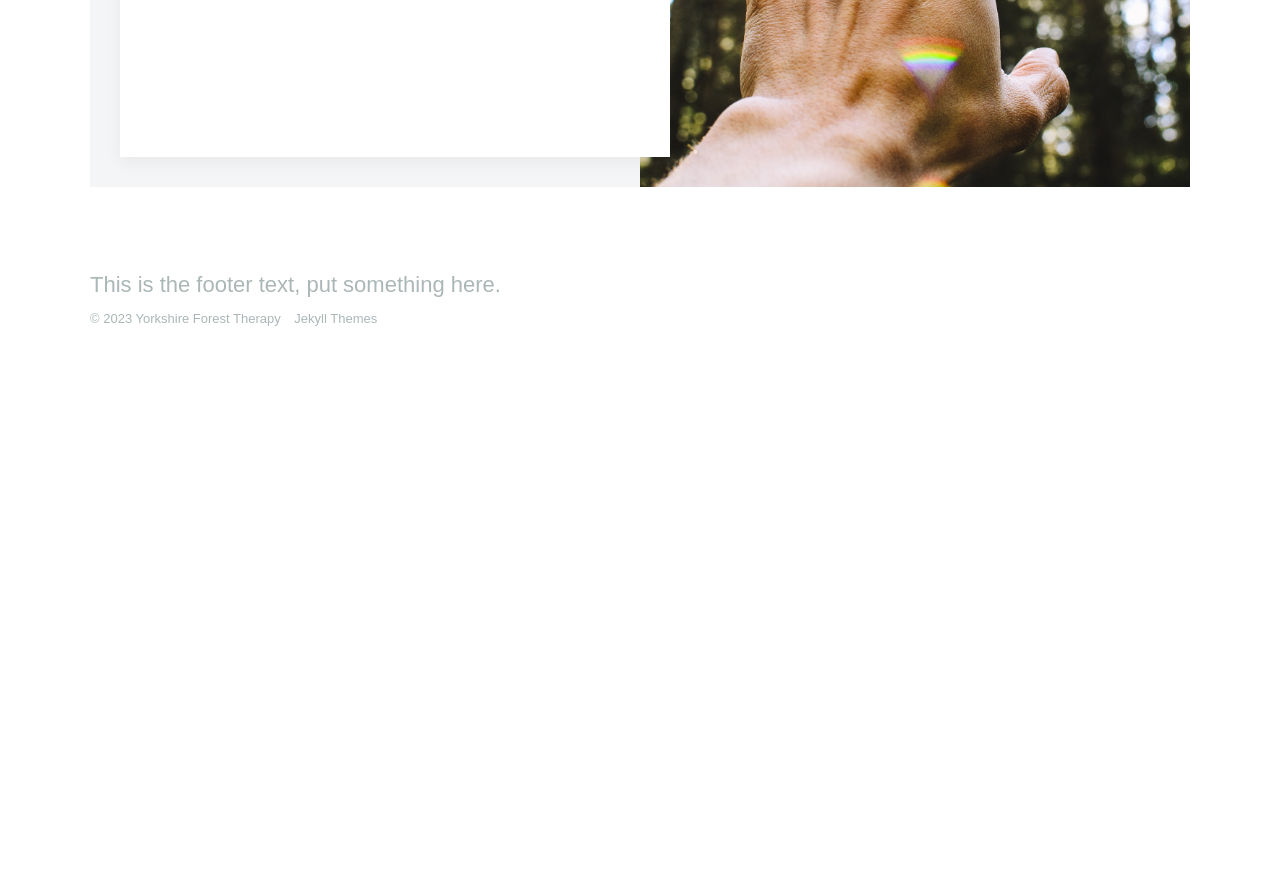
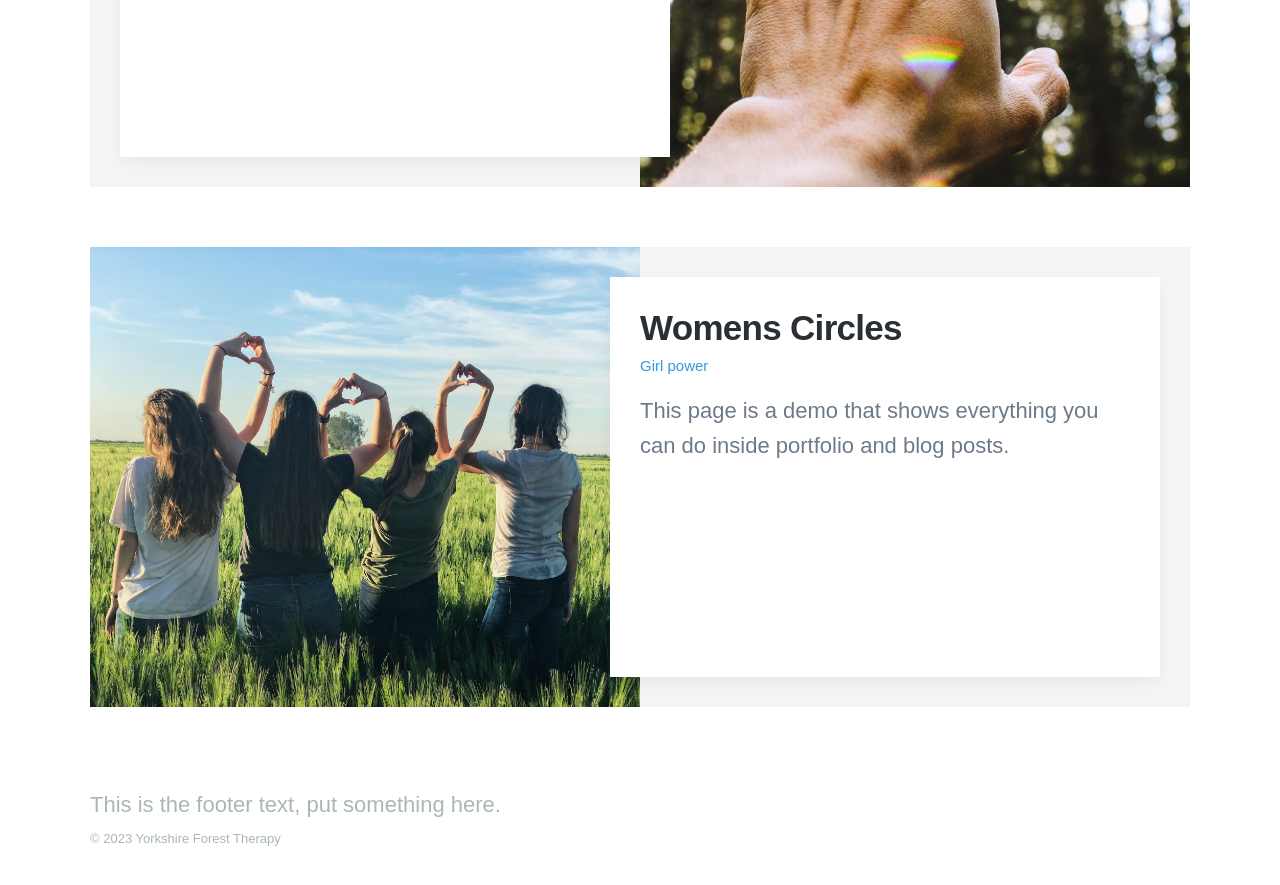
Before and after one commit to geftactics/yorkshireforesttherapy, a Jekyll site: the page built from index.html, in a window 1280 px wide and 900 px high, scrolled down 1447 px. Shown: the top 885 px of the window. Built offline with Jekyll 4.4.1, drawn with Linux system fonts in a browser that asks for light colours; nearby versions of some CDN libraries; some web fonts are replaced; before the commit the page ends 1852 px from its top, so only the background shows below that; some of the changed lines change nothing that is shown.

Commit message:
more pages

````diff
--- a/_includes/footer.html
+++ b/_includes/footer.html
@@ -6,7 +6,6 @@
 
 		<div class="footer__copyright">
 			<span>© {{ 'now' | date: "%Y" }} {{ site.data.settings.basic_settings.site_title }}</span>
-			<a href="https://jekyllthemes.io" target="_blank">Jekyll Themes</a>
 		</div>
 
 		{% include socials.html %}
--- /dev/null
+++ b/_projects/womens-circles.md
@@ -0,0 +1,106 @@
+---
+title: 'Womens Circles'
+subtitle: 'Girl power'
+date: 2016-06-30 00:00:00
+description: This page is a demo that shows everything you can do inside portfolio and blog posts.
+featured_image: '/images/womens-circles.jpg'
+---
+
+![](/images/demo/demo-landscape.jpg)
+
+## Demo content
+
+This page is a demo that shows everything you can do inside portfolio and blog posts.
+
+We've included everything you need to create engaging posts about your work, and show off your case studies in a beautiful way.
+
+**Obviously,** we’ve styled up *all the basic* text formatting options [available in markdown](https://github.com/adam-p/markdown-here/wiki/Markdown-Cheatsheet).
+
+You can create lists:
+
+* Simple bulleted lists
+* Like this one
+* Are cool
+
+And:
+
+1. Numbered lists
+2. Like this other one
+3. Are great too
+
+You can also add blockquotes, which are shown at a larger width to help break up the layout and draw attention to key parts of your content:
+
+> “Simple can be harder than complex: You have to work hard to get your thinking clean to make it simple. But it’s worth it in the end because once you get there, you can move mountains.”
+
+The theme also supports markdown tables:
+
+| Item                 | Author        | Supports tables? | Price |
+|----------------------|---------------|------------------|-------|
+| Duet Jekyll Theme    | Jekyll Themes | Yes              | $49   |
+| Index Jekyll Theme   | Jekyll Themes | Yes              | $49   |
+| Journal Jekyll Theme | Jekyll Themes | Yes              | $49   |
+
+And footnotes[^1], which link to explanations[^2] at the bottom of the page[^3].
+
+[^1]: Beautiful modern, minimal theme design.
+[^2]: Powerful features to show off your work.
+[^3]: Maintained and supported by the theme developer.
+
+You can throw in some horizontal rules too:
+
+---
+
+### Image galleries
+
+Here's a really neat custom feature we added – galleries:
+
+<div class="gallery" data-columns="3">
+	<img src="/images/demo/demo-portrait.jpg">
+	<img src="/images/demo/demo-landscape.jpg">
+	<img src="/images/demo/demo-square.jpg">
+	<img src="/images/demo/demo-landscape-2.jpg">
+</div>
+
+Inspired by the Galleries feature from WordPress, we've made it easy to create grid layouts for your images. Just use a bit of simple HTML in your post to create a masonry grid image layout:
+
+```html
+<div class="gallery" data-columns="3">
+    <img src="/images/demo/demo-portrait.jpg">
+    <img src="/images/demo/demo-landscape.jpg">
+    <img src="/images/demo/demo-square.jpg">
+    <img src="/images/demo/demo-landscape-2.jpg">
+</div>
+```
+
+*See what we did there? Code and syntax highlighting is built-in too!*
+
+Change the number inside the 'columns' setting to create different types of gallery for all kinds of purposes. You can even click on each image to seamlessly enlarge it on the page.
+
+---
+
+### Image carousels
+
+Here's another gallery with only one column, which creates a carousel slide-show instead.
+
+A nice little feature: the carousel only advances when it is in view, so your visitors won't scroll down to find it half way through your images.
+
+<div class="gallery" data-columns="1">
+	<img src="/images/demo/demo-landscape.jpg">
+	<img src="/images/demo/demo-landscape-2.jpg">
+</div>
+
+### What about videos?
+
+Videos are an awesome way to show off your work in a more engaging and personal way, and we’ve made sure they work great on our themes. Just paste an embed code from YouTube or Vimeo, and the theme makes sure it displays perfectly:
+
+<iframe src="https://player.vimeo.com/video/148003889" width="640" height="360" frameborder="0" allowfullscreen></iframe>
+
+---
+
+## Pretty cool, huh?
+
+We've packed this theme with powerful features to show off your work.
+
+Why not put them to use on your new portfolio?
+
+<a href="https://jekyllthemes.io/theme/personal-website-jekyll-theme" class="button button--large">Get This Theme</a>
--- a/blog/index.html
+++ b/blog/index.html
@@ -2,7 +2,7 @@
 layout: default
 title: Blog
 description: Personal includes a simple blog with pagination.
-featured_image: /images/demo/blog.jpg
+featured_image: /images/blog.jpg
 ---
 
 <section class="hero hero--single">
@@ -13,7 +13,7 @@ featured_image: /images/demo/blog.jpg
 
 	<div class="wrap">
 
-		<h1>What I've been up to</h1>
+		<h1>What we've been up to</h1>
 		<p>Personal includes a simple blog with pagination.</p>
 
 	</div>
````
Also changed, not shown: _projects/reiki-healing.md (renamed from _projects/2018-06-12-reiki-healing.md), images/blog.jpg (added), images/demo/blog.jpg (deleted), images/womens-circles.jpg (added).
